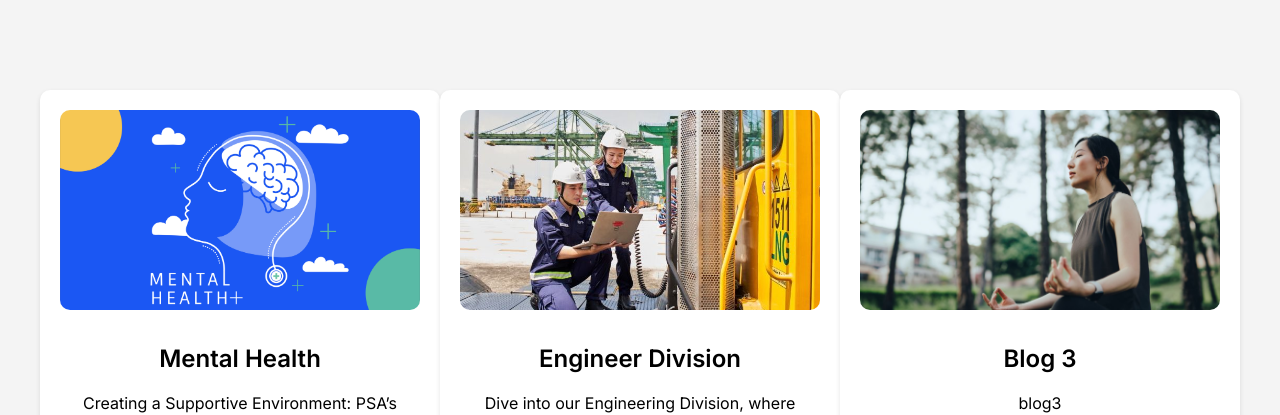
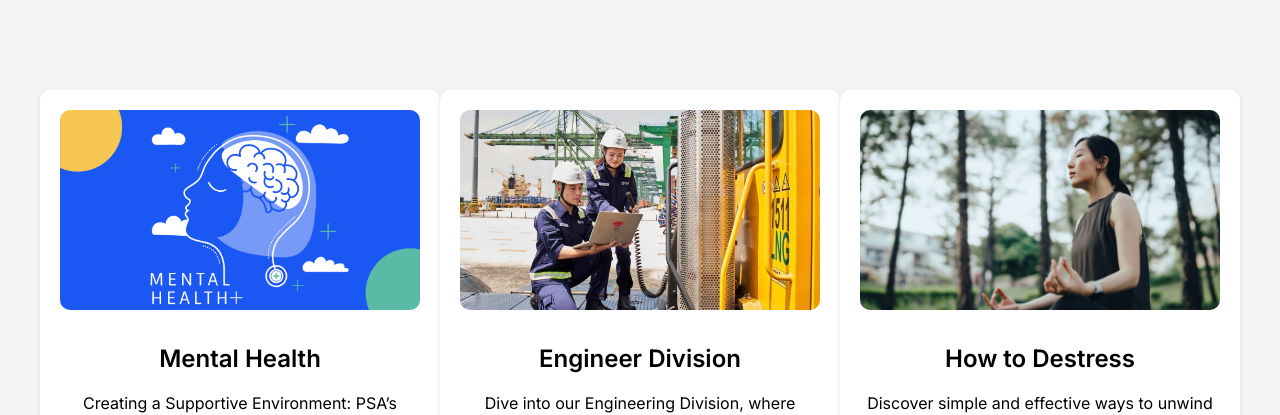
Before and after one commit to itsbrandonaw/PSA, a plain HTML site: page forum.html in a window 1280 px wide. Shown: the part 365-780 px from the top of the page. Drawn offline with Linux system fonts and the light colour scheme.

Commit message:
changed blog 3 to how to destres blog

```diff
--- a/forum.html
+++ b/forum.html
@@ -185,8 +185,8 @@
 
             <div class="blog-column" id="mental-wellness">
                 <img src="images/mental_wellness_image.jpg" alt="Mental Wellness Workshop"> <!-- Replace with actual image -->
-                <h2><a href="blog3.html" style="color: inherit; text-decoration: none;">Blog 3</a></h2>
-                <p>blog3</p>
+                <h2><a href="blog3.html" style="color: inherit; text-decoration: none;">How to Destress</a></h2>
+                <p>Discover simple and effective ways to unwind in our 'How to Destress' blog. From mindfulness techniques to quick exercises, learn how to manage stress and boost your well-being in your daily routine.</p>
                 <p class="date">Published on: <span>October 11, 2024</span></p>
                 <p class="name">Author: <span>Jaslyn Tay</span></p>
             </div>
```
Also changed, not shown: 1 other file.
